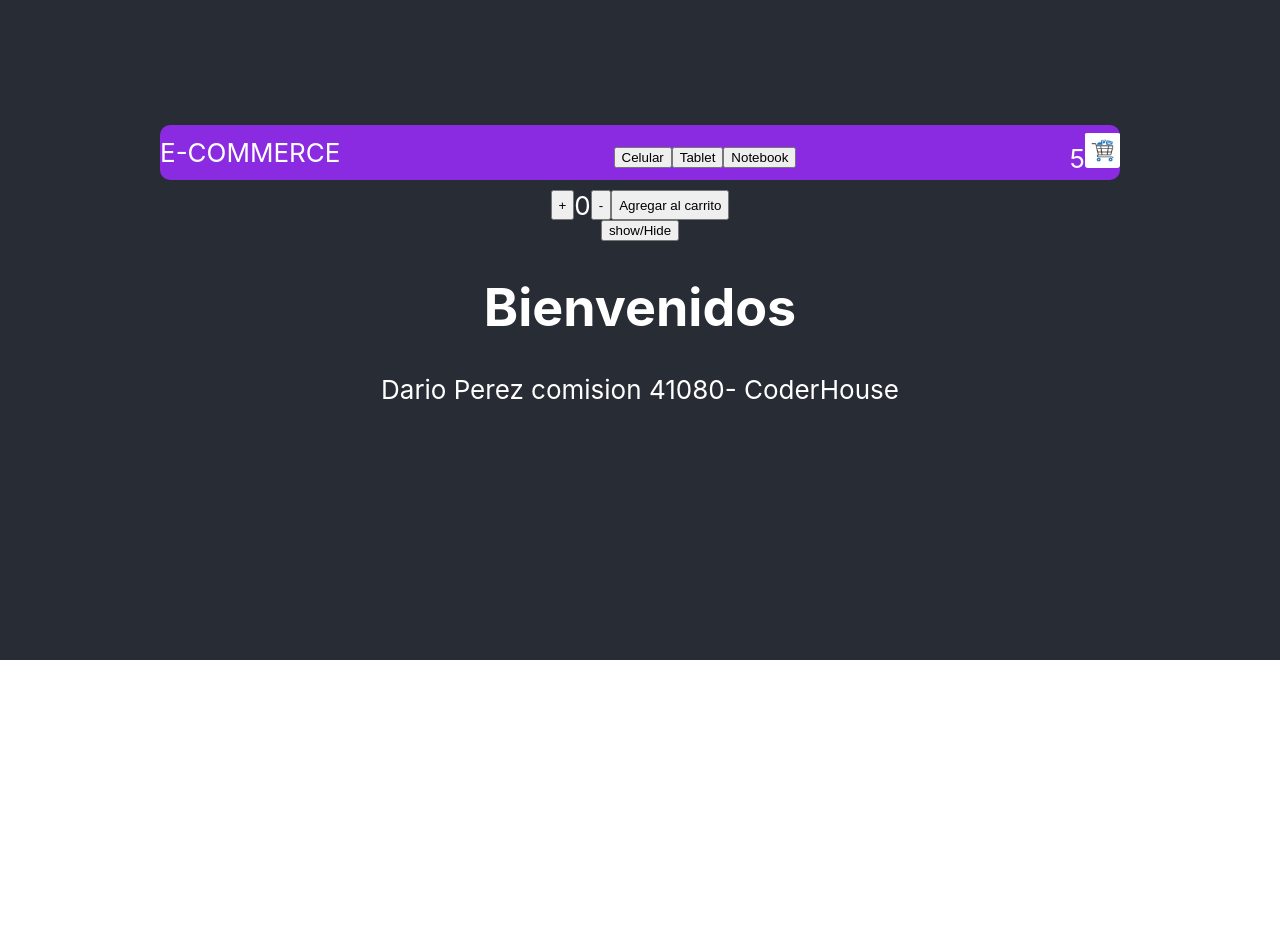
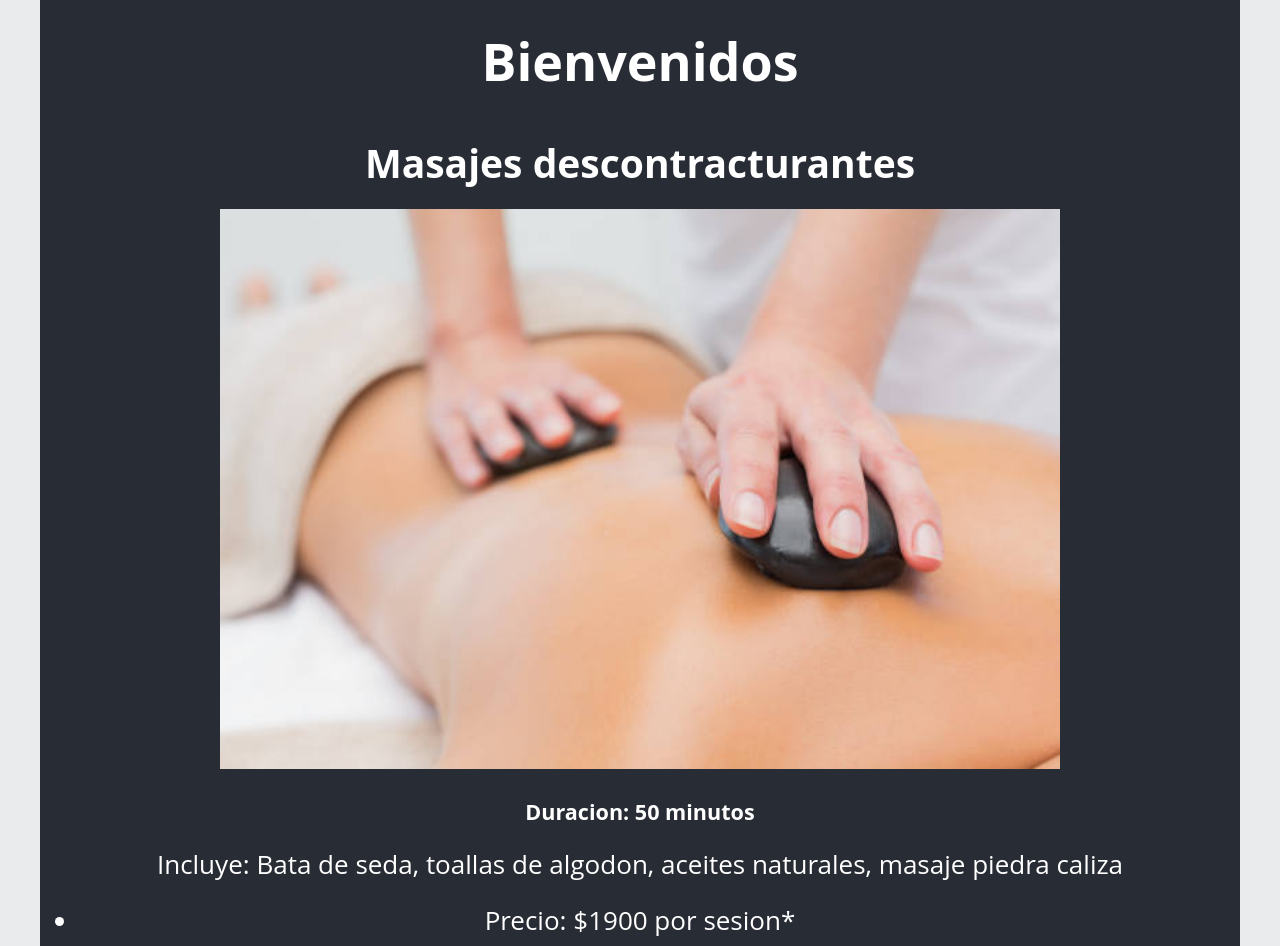
Before and after one commit to edperez88/ecommerce-app-react, a React (Create React App) app in the folder src/my-app-react/: page / in a window 1280 px wide. Shown: the part 140-1086 px from the top of the page. Before the commit the page ends 800 px from the top, so only its background shows below. Built offline with nearby package versions, Linux system fonts and the light colour scheme.

Commit message:
cards con botones

```diff
--- a/src/my-app-react/src/App.js
+++ b/src/my-app-react/src/App.js
@@ -1,22 +1,19 @@
 
 import './App.css';
-import { useState } from 'react';
+import { useState} from 'react';
 import Navbar from './components/Navbar/Navbar';
-import ItemListContaniner from './components/ItemListContainer/ItemListContainer';
-import Contador from './components/Counter/Counter';
+import ItemListContaniner from './components/ItemListContainer/ItemListContainer'
 
 
 function App() {
-const [show, setShow]= useState(true)
+const []= useState(true)
 
   return (
     <div className="App">
       <header className="App-header">
         <Navbar/>
-        {show ? <Contador/> : null}
-        <button onClick={()=> setShow(!show)} Stock={10}>show/Hide</button>
         <a>
-        <ItemListContaniner greeting="Bienvenidos"/>
+         <ItemListContaniner greeting="Bienvenidos"/>
           Dario Perez comision 41080- CoderHouse
         </a>
       </header>
--- a/src/my-app-react/src/asyncMock.js
+++ b/src/my-app-react/src/asyncMock.js
@@ -3,30 +3,33 @@ const Servicios = [
 
     {
         titulo: 'Masajes descontracturantes',
-        precio: 'Precio: $1900',
+        precio: 'Precio: $1900 por sesion*',
         duracion: 'Duracion: 50 minutos',
         incluye: 'Incluye: Bata de seda, toallas de algodon, aceites naturales, masaje piedra caliza',
         img: './images/img-masajes-3.jpg',
-        id: 1,
+        id: '1',
+        cat: 'desco',
         stock:10
 
     },
     {
         titulo: 'Masajes Faciales',
-        precio: 'Precio: $3300',
+        precio: 'Precio: $3300 por sesion*',
         duracion: 'Duracion: 45 minutos',
         incluye: 'Incluye: Bata de seda, toallas de algodon, aceites naturales',
-        img: 'images/facial-3.jpg',
-        id: 2,
+        img: 'images/img-facial-1.jpg',
+        id: '2',
+        cat: 'facial',
         stock:10
     },
     {
         titulo: 'Servicio de sauna',
-        precio: 'precio $: 5800',
+        precio: 'precio $: 5800 por persona*',
         duracion: 'Duracion: 1 horas',
         incluye: 'Incluye: Camara de sauna privada, Bata de seda, toallas de algodon, aceites naturales, cremas exfoliantes',
         img: 'images/Sola-3.jpg',
-        id: 3,
+        id: '3',
+        cat: 'sauna',
         stock:10
 
 
@@ -37,10 +40,8 @@ const Servicios = [
 
 export const getServicios=()=>{
     return new Promise((resolve)=>{
-        setTimeout((resolve)=>{
+        setTimeout(()=>{
             resolve(Servicios)
         },2000)
-
     })
-
 }
--- a/src/my-app-react/src/components/Counter/Counter.js
+++ b/src/my-app-react/src/components/Counter/Counter.js
@@ -1,7 +1,7 @@
-import { useState} from 'react'
+import { useState, useEffect} from 'react'
 import './Counter.css'
 
-const Contador = ({Stock, Initial, onAdd}) => {
+const Contador = ({stock, Initial, onAdd}) => {
 
     const [conteo, setConteo] = useState(Initial=0)
 
@@ -23,7 +23,7 @@ const Contador = ({Stock, Initial, onAdd}) => {
             <button onClick={add}>+</button>
             <a>{conteo}</a>
             <button onClick={dlt}>-</button>
-            <button disabled={Stock===0? true: null} onClick={ ()=> onAdd(add)}>Agregar al carrito</button>
+            <button disabled={stock===0? true: null} onClick={ ()=> onAdd(add)}>Agregar al carrito</button>
         </div>
 
 
--- /dev/null
+++ b/src/my-app-react/src/components/ItemListContainer/ItemList.js
@@ -0,0 +1,12 @@
+import Item from "../item/Item"
+
+const Itemlist =({Servicios}) =>{
+    return(
+        <ul>
+            {Servicios.map(service=>(
+                <Item service={service}/>
+            ))}
+        </ul>
+    )}
+
+    export default Itemlist
--- a/src/my-app-react/src/components/ItemListContainer/ItemListContainer.js
+++ b/src/my-app-react/src/components/ItemListContainer/ItemListContainer.js
@@ -1,7 +1,36 @@
-const ItemListContaniner=(props)=>{
+import { useState, useEffect } from "react"
+import { getServicios } from "../../asyncMock"
+import Itemlist from "./ItemList"
+
+const ItemListContaniner=({greeting, show, setShow})=>{
+    const [Servicios, setServicios]=useState([])
+    const [loading, setLoading] = useState(true)
+
+    useEffect(()=>{
+        getServicios().then(response =>{
+            setServicios(response)
+        }).catch(error=>{
+        console.log(error)
+        }).finally(() =>{
+            setLoading(false)
+        })
+
+    },[])
+    if(loading){
+        return(
+            <h2>Cargando Servicios...</h2>
+        )
+    }
+
     return(
-        <h1>{props.greeting}</h1>
-    )
-}
+    <>
+    <h1>{greeting}</h1>
+
+        <Itemlist Servicios={Servicios}/>
+
+    </>
+
+    )}
+
 
 export default ItemListContaniner
--- a/src/my-app-react/src/components/Navbar/Navbar.css
+++ b/src/my-app-react/src/components/Navbar/Navbar.css
@@ -9,3 +9,8 @@
     align-items: center;
     margin: 10px;
 }
+.Navbar img{
+    margin: 3px,3px;
+    width: 35px;
+    height: 45px;
+}
--- a/src/my-app-react/src/components/Navbar/Navbar.js
+++ b/src/my-app-react/src/components/Navbar/Navbar.js
@@ -5,12 +5,12 @@ const Navbar = () => {
     return (
         <nav className='Navbar'>
             <div>
-                E-COMMERCE
+                .:Island Spa & Solarium:.
             </div>
             <div>
-                <button>Celular</button>
-                <button>Tablet</button>
-                <button>Notebook</button>
+                <button>Home</button>
+                <button>Productos y Servicios</button>
+                <button>Contacto</button>
             </div>
             <CartWidget/>
         </nav>
--- /dev/null
+++ b/src/my-app-react/src/components/item/Item.css
@@ -0,0 +1,43 @@
+*
+{
+    margin: 0px; padding: 10px;
+
+
+}
+body {
+	background: #eaebec;
+	font-family: "Open Sans", sans-serif;
+}
+img
+{
+    padding: 10px;
+    height: 65%;
+    width: 75%;
+}
+
+.h2
+{
+    padding: 10px;
+	position:absolute;
+	top:10px;
+	left:10px;
+	overflow:hidden;
+    transform-style: preserve-3d;
+
+}
+.h5
+{
+    display: flex;
+    width:325px;
+	height:490px;
+    text-align: center;
+}
+.p
+{
+
+    background-color: azure;
+}
+a
+{
+    text-align: center;
+}
--- /dev/null
+++ b/src/my-app-react/src/components/item/Item.js
@@ -0,0 +1,25 @@
+import './Item.css'
+import Contador from '../Counter/Counter'
+
+const Item=({service})=>
+{
+    return(
+        <>
+            <div key={service.id}>
+            <h2>{service.titulo}</h2>
+                <img src={service.img}></img>
+                <h5>{service.duracion}</h5>
+                <p>{service.incluye}</p>
+                <li>{service.precio}</li>
+
+                <button><Contador/></button>
+
+            </div>
+
+
+        </>
+
+    )
+}
+
+export default Item
```
